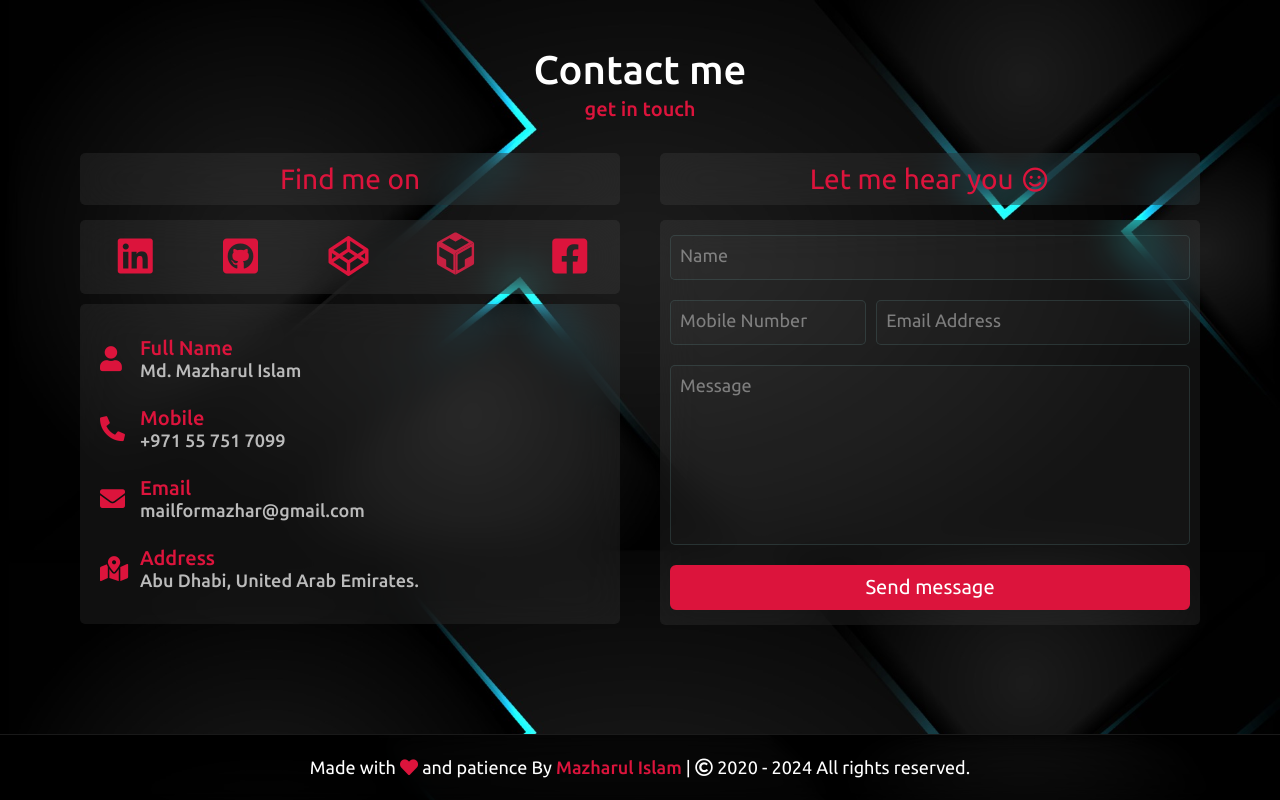
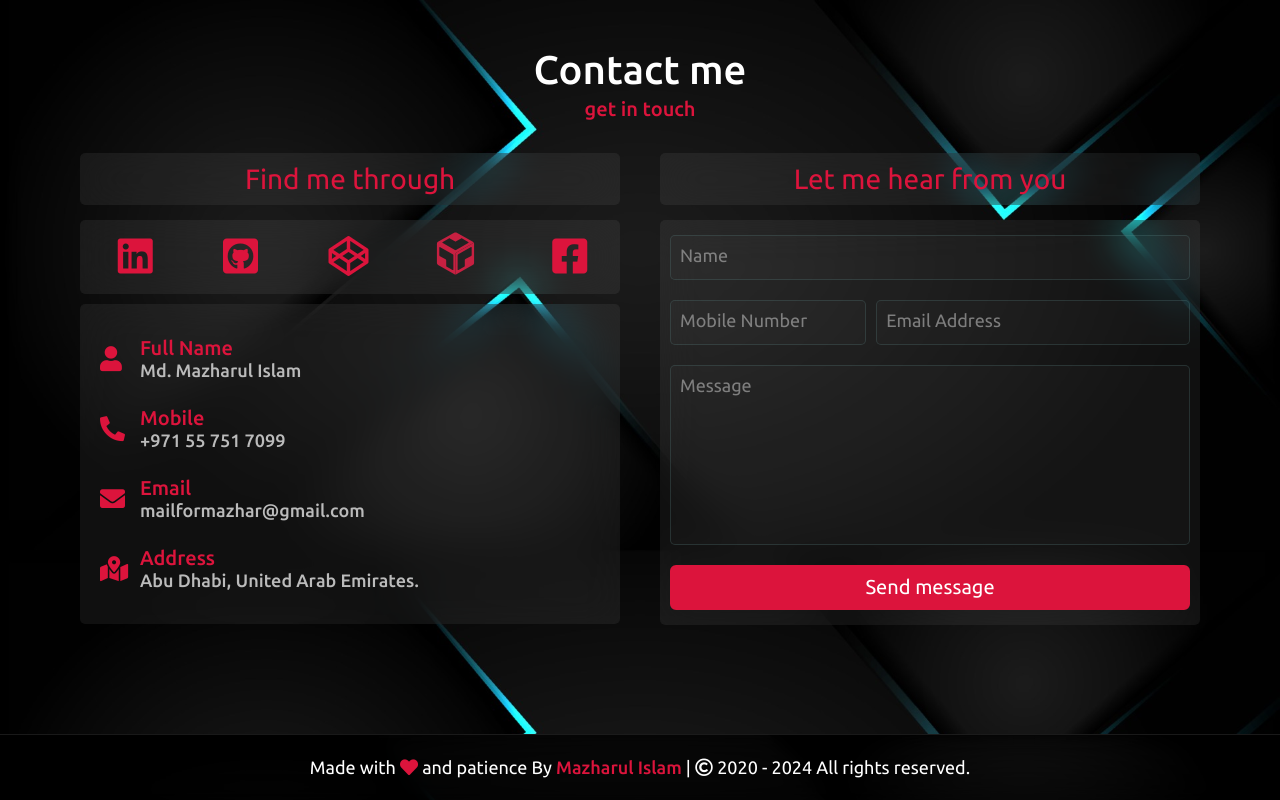
Before and after one commit to Maaazhar/maaazhar.github.io, a React (Vite) app: page / in a window 1280 px wide. Shown: the part 6061-6861 px from the top of the page. Built offline with nearby package versions, Linux system fonts and the light colour scheme.

Commit message:
updating over all issues-25

```diff
--- a/src/components/Contact/Contact.jsx
+++ b/src/components/Contact/Contact.jsx
@@ -44,7 +44,7 @@ const Contact = () => {
                 <h2 className="title">Contact me</h2>
                 <div className="contact-content">
                     <div className="column left">
-                        <div className="text">Find me on</div>
+                        <div className="text">Find me through</div>
                         <div className="detailsWrapper">
                             <div className="contact-icon">
                                 <a
@@ -93,7 +93,11 @@ const Contact = () => {
                                     <i className="fas fa-user"></i>
                                     <div className="info">
                                         <div className="head">Full Name</div>
-                                        <div className="sub-title">Md. Mazharul Islam</div>
+                                        <div className="sub-title">
+                                            <a href="https://www.google.com/search?q=maaazhar" target="_blank">
+                                                Md. Mazharul Islam
+                                            </a>
+                                        </div>
                                     </div>
                                 </div>
                                 <div className="row">
@@ -101,7 +105,7 @@ const Contact = () => {
                                     <div className="info">
                                         <div className="head">Mobile</div>
                                         <div className="sub-title">
-                                            <a href="tel:+971557517099">
+                                            <a href="tel:+971557517099" target="_blank">
                                                 +971 55 751 7099
                                             </a>
                                         </div>
@@ -112,7 +116,7 @@ const Contact = () => {
                                     <div className="info">
                                         <div className="head">Email</div>
                                         <div className="sub-title">
-                                            <a href="mailto:mailformazhar@gmail.com">
+                                            <a href="mailto:mailformazhar@gmail.com" target="_blank">
                                                 mailformazhar@gmail.com
                                             </a>
                                         </div>
@@ -123,8 +127,7 @@ const Contact = () => {
                                     <div className="info">
                                         <div className="head">Address</div>
                                         <div className="sub-title">
-                                            <a target="_blank"
-                                                href="https://maps.app.goo.gl/8MdpjKg6kGaM47h99">
+                                            <a href="https://maps.app.goo.gl/8MdpjKg6kGaM47h99" target="_blank">
                                                 Abu Dhabi, United Arab Emirates.
                                             </a>
                                         </div>
@@ -134,7 +137,7 @@ const Contact = () => {
                         </div>
                     </div>
                     <div className="column right">
-                        <div className="text">Let me hear you <i className="far fa-smile"></i> </div>
+                        <div className="text">Let me hear from you </div>
                         <form className="contact-form" onSubmit={handleSubmit} >
                             <div className="field">
                                 <input type="text" className="Name" name="name" required onChange={handleChange} />
```
